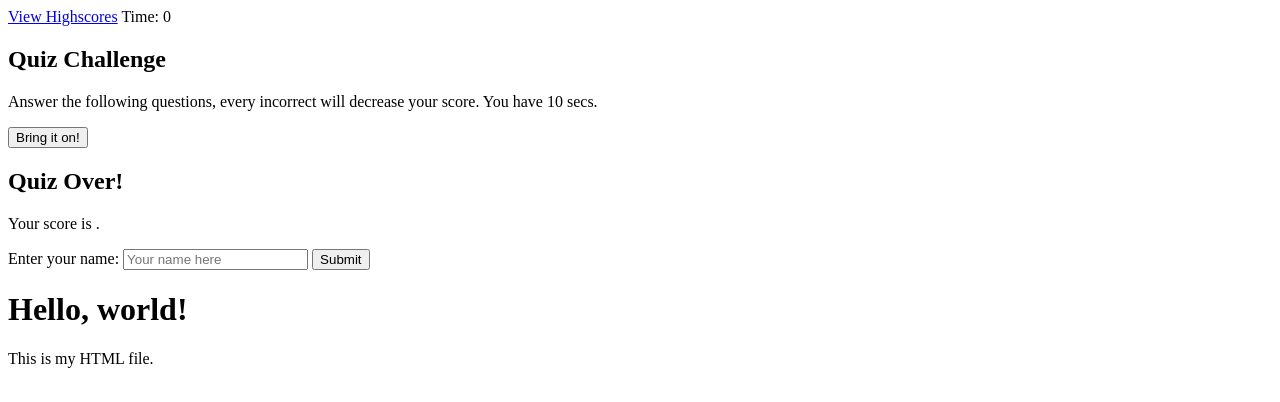
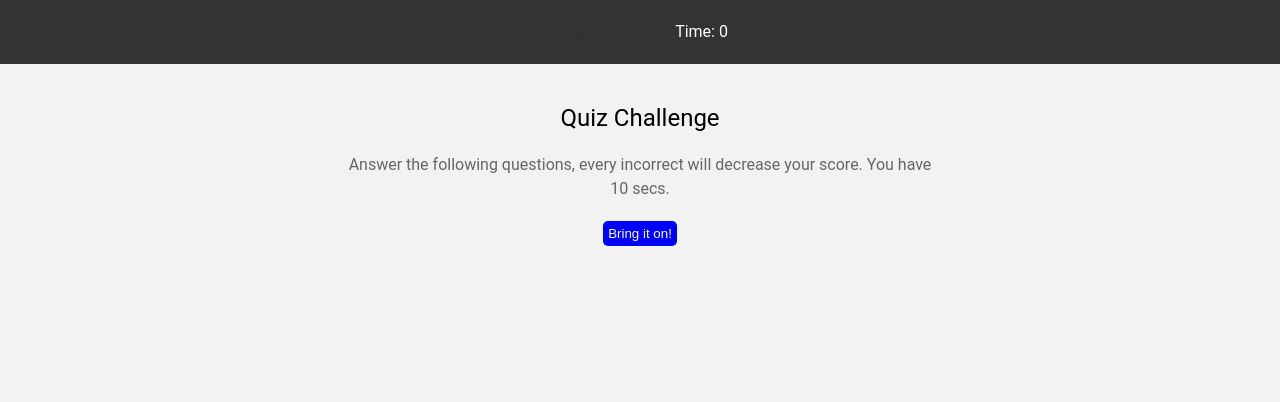
Before and after one commit to Wormhole616/Challenge-04-Quiz, a plain HTML site: page index.html in a window 1280 px wide. Drawn offline with Linux system fonts and the light colour scheme.

Commit message:
created css file with code

```diff
--- /dev/null
+++ b/assets/css/reset.css
@@ -0,0 +1,29 @@
+/* FILEPATH: /C:/Users/Gustavo/bootcamp/Challenge-04/Challenge-04-Quiz/assets/css/style.css */
+
+/* Reset default styles */
+body, h1, p {
+  margin: 0;
+  padding: 0;
+}
+
+/* Set background color and font styles */
+body {
+  background-color: #f2f2f2;
+  font-family: Arial, sans-serif;
+}
+
+/* Style the header */
+h1 {
+  font-size: 24px;
+  color: #333;
+  text-align: center;
+  margin-top: 20px;
+}
+
+/* Style the main content */
+p {
+  font-size: 16px;
+  color: #666;
+  line-height: 1.5;
+  margin: 20px;
+}
--- a/assets/css/style.css
+++ b/assets/css/style.css
@@ -0,0 +1,106 @@
+
+--mainColor: beige;
+--bodycolor: yellow;
+
+
+
+
+
+:root {
+    min-height: 100vh;
+    scroll-behavior: smooth;
+}
+
+body {
+    font-family: 'Roboto', sans-serif;
+    font-size: 16px;
+    line-height: 1.5;
+    color: #333;
+    background-color: #f2f2f2;
+    color:var(--bodycolor);
+    display: flex;
+    flex-direction: column;
+
+}
+main {
+    flex: 1;
+    display: flex;
+    flex-direction: column;
+    justify-content: center;
+    align-items: center;
+}
+
+h1, h2, h3, h4, h5, h6 {
+    font-family: 'Roboto', sans-serif;
+    font-weight: 400;
+    line-height: 1.2;
+    margin: 0 0 20px 0;
+    color:var(--mainColor);
+}
+
+ol, ul {
+    list-style: none;
+    margin: 0;
+    padding: 0;
+}
+
+.hidden
+{
+    display: none !important;
+}
+
+button {
+    cursor: pointer;
+    border: none;
+    outline: none;
+    background: blue;
+    color: white;
+    transition:background-color 0.2s ease-in-out;
+    border-radius: 5px;
+    padding: 5px;
+}
+button:hover {
+    background-color: #333;
+}
+
+a {
+    text-decoration: none;
+    color: #333;
+}
+
+header {
+    background-color: #333;
+    color: white;
+    padding: 20px;
+    text-align: center;
+}
+
+main {
+    padding: 20px;
+    text-align: center;
+    margin: auto;
+    max-width: 625px;
+
+}
+
+main section h1 {
+    font-size: 24px;
+    margin-top: 20px;
+}
+
+main section h2 {
+    font-size: 20px;
+    margin-top: 20px;
+}
+main section p {
+    font-size: 16px;
+    margin: 20px;
+}
+
+main #questionNumberBox {
+    font-size: 16px;
+    margin: 20px;
+    display: flex;
+    justify-content: space-between;
+    align-items: center;
+}
--- a/index.html
+++ b/index.html
@@ -4,6 +4,10 @@
 <head>
     <meta charset="UTF-8">
     <meta name = "viewport" content="width=device-width, initial-scale=1.0">
+    <link rel="stylesheet" href="assets/css/reset.css">
+    <link rel="stylesheet" href="assets/css/style.css">
+
+
 
     <title>My Pop Quiz</title>
 </head>
@@ -25,19 +29,28 @@
             <div id="answer_list"></div>
             <div id="answer_feedback"></div>
         </section>
+        <div id = "questionsNumberBox"></div>
 
-        <div id="getNamePage" class="page hidden">
+
+        <section id="getNamePage" class="page hidden">
             <h2>Quiz Over!</h2>
             <p>Your score is <span id="display_score"></span>.</p>
             <form>
                 <label for="name">Enter your name:</label>
                 <input type="text" id="name" name="name" placeholder="Your name here">
                 <button id="submit">Submit</button>
+            </form>
+        </section>
 
+        <section id="highscorePage" class="page hidden">
+            <h2>Highscores</h2>
+            <ol id="highscores"></ol>
+            <button id="goBack">Go Back</button>
+            <button id="clearHighscores">Clear Highscores</button>
+        </section>
 
 
     </main>
 
-    <h1>Hello, world!</h1>
-    <p>This is my HTML file.</p>
+
 </body>
```
